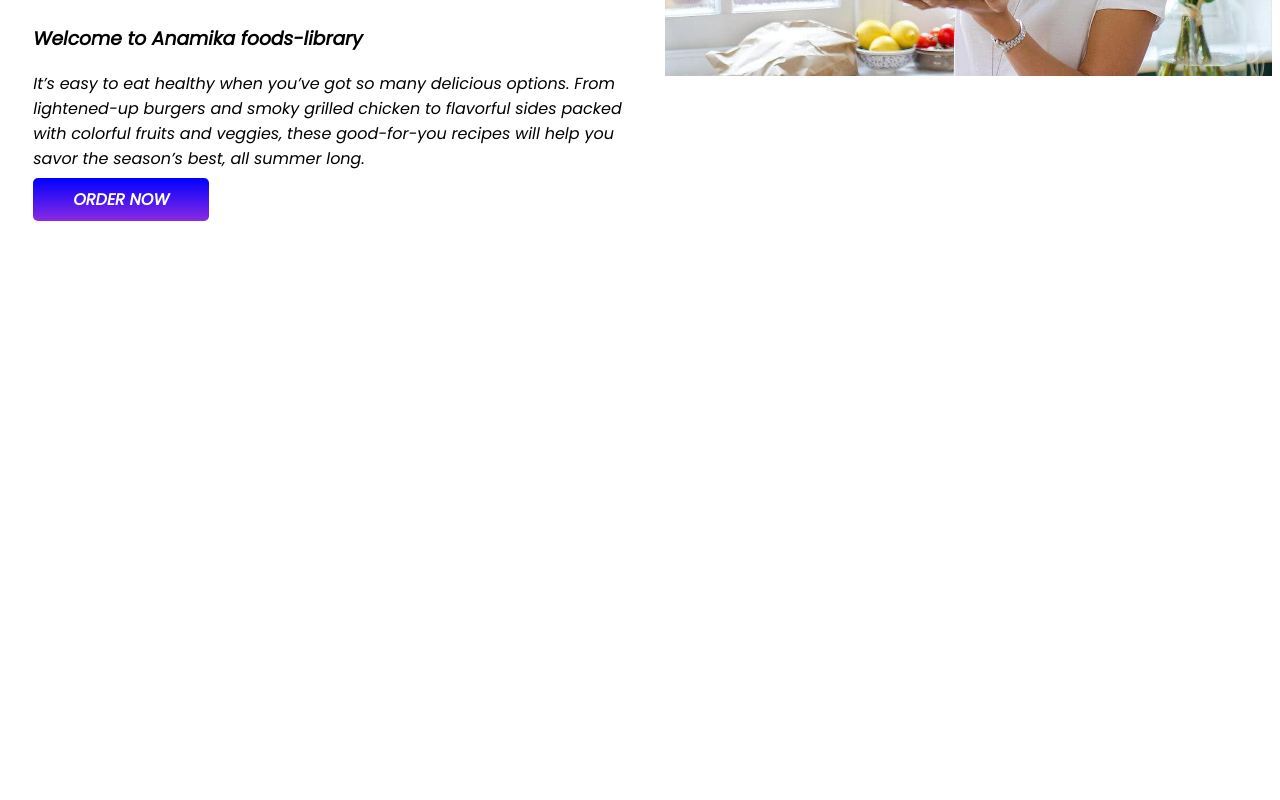
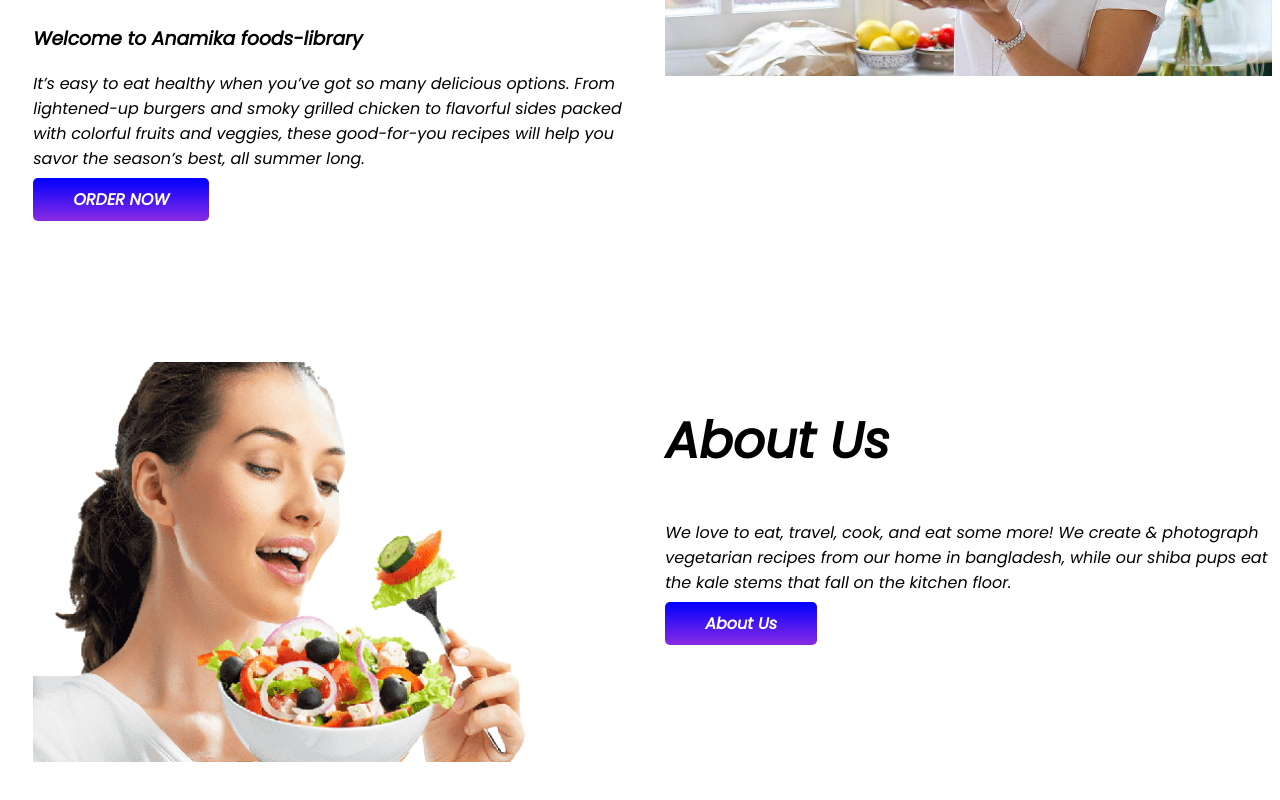
Before and after one commit to anamikasharma15/foods-library, a plain HTML site: page index.html in a window 1280 px wide. Shown: the part 334-1134 px from the top of the page. Before the commit the page ends 800 px from the top, so only its background shows below. Drawn offline with Linux system fonts and the light colour scheme.

Commit message:
about added

```diff
--- a/index.html
+++ b/index.html
@@ -28,6 +28,19 @@
         </div>
 
     </section>
+    <section class="About us">
+
+        <div class="half-width">
+            <img src="Saved Pictures/png-clipart-eating-healthy-diet-food-health-natural-foods-food-removebg-preview.png">
+        </div>
+        <div class="half-width">
+            <h1>About Us</h1>
+            <p>We love to eat, travel, cook, and eat some more! We create & photograph vegetarian recipes from our home in bangladesh, while our shiba pups eat the kale stems that fall on the kitchen floor.
+
+            </p>
+            <a  class="order-button" target="-blank" href="anamikaanuctg@gmail.com">About Us</a>
+        </div>
+    </section>
 
 
 </body>
--- a/style.css
+++ b/style.css
@@ -10,6 +10,7 @@ h1{
 }
 section{
     display: flex;
+    margin-bottom: 150px;
 
 }
 .half-width{
@@ -28,6 +29,10 @@ section{
     border-radius: 5px;
 }
 .top-banner{
-    background-image: url(Saved\ Pictures/frame56.png);
+    background-image: url(Saved\ Pictures/frame56.jpn);
     background-repeat: no-repeat;
 }
+.About-us{
+    background-image: url(Saved\ Pictures/frame57.jpn);
+    background-repeat: no-repeat;
+}
```
Also changed, not shown: Saved Pictures/png-clipart-eating-healthy-diet-food-health-natural-foods-food-removebg-preview.png (added).
